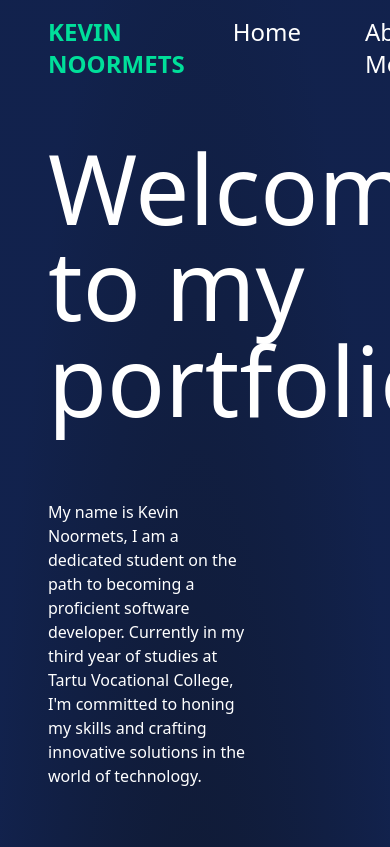
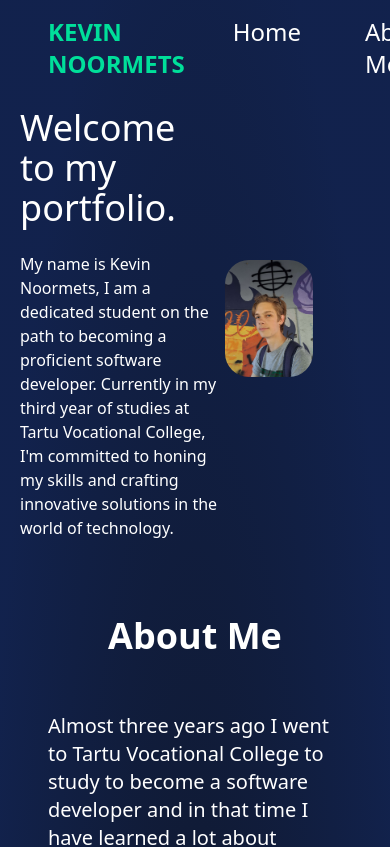
Before and after one commit to Kevinoo5/portfolio, a React (Vite) app: page / in a window 390 px wide. Shown: the top 847 px of the page. Built offline with nearby package versions, Linux system fonts and the light colour scheme; what tailwindcss-animated would draw is missing.

Commit message:
Messed around with the banner on zooming in and out, still needs changes to media tags.

```diff
--- a/src/components/Banner.jsx
+++ b/src/components/Banner.jsx
@@ -1,13 +1,13 @@
 const Banner = () => {
     return (
-    <div className="px-12 pb-12 w-5/6 flex items-center" style={{ height: "90svh" }}>
-        <div className="text-white">
-        <h1 className="flex w-3/5 text-8xl py-6">Welcome to my portfolio.</h1>
-        <p className="mt-12 w-1/2">My name is Kevin Noormets, I am a dedicated student on the path to becoming a proficient software developer. Currently in my third year of studies at Tartu Vocational College, I'm committed to honing my skills and crafting innovative solutions in the world of technology.</p>
+        <div className="pl-5 pr-3 pb-3 w-5/6 flex items-center" style={{ maxHeight: "90vh", overflow: "hidden" }}>
+            <div className="text-white">
+                <h1 className="flex w-3/5 sm:text-2xl text-4xl md:text-8xl py-3 sm:py-6">Welcome to my portfolio.</h1>
+                <p className="mt-3 md:mt-6 w-full md:w-1/2">My name is Kevin Noormets, I am a dedicated student on the path to becoming a proficient software developer. Currently in my third year of studies at Tartu Vocational College, I'm committed to honing my skills and crafting innovative solutions in the world of technology.</p>
+            </div>
+            <img src="/kevin.jpg" alt="Kevin Noormets" className="rounded-3xl w-[30vw] h-[30vw] sm:w-[34rem] md:h-[34rem]" />
         </div>
-        <img src="/kevin.jpg" alt="Kevin Noormets" className="rounded-3xl w-[34rem] h-[34rem]" />
-    </div>
-        );
+    );
 }
 
 export default Banner;
```
